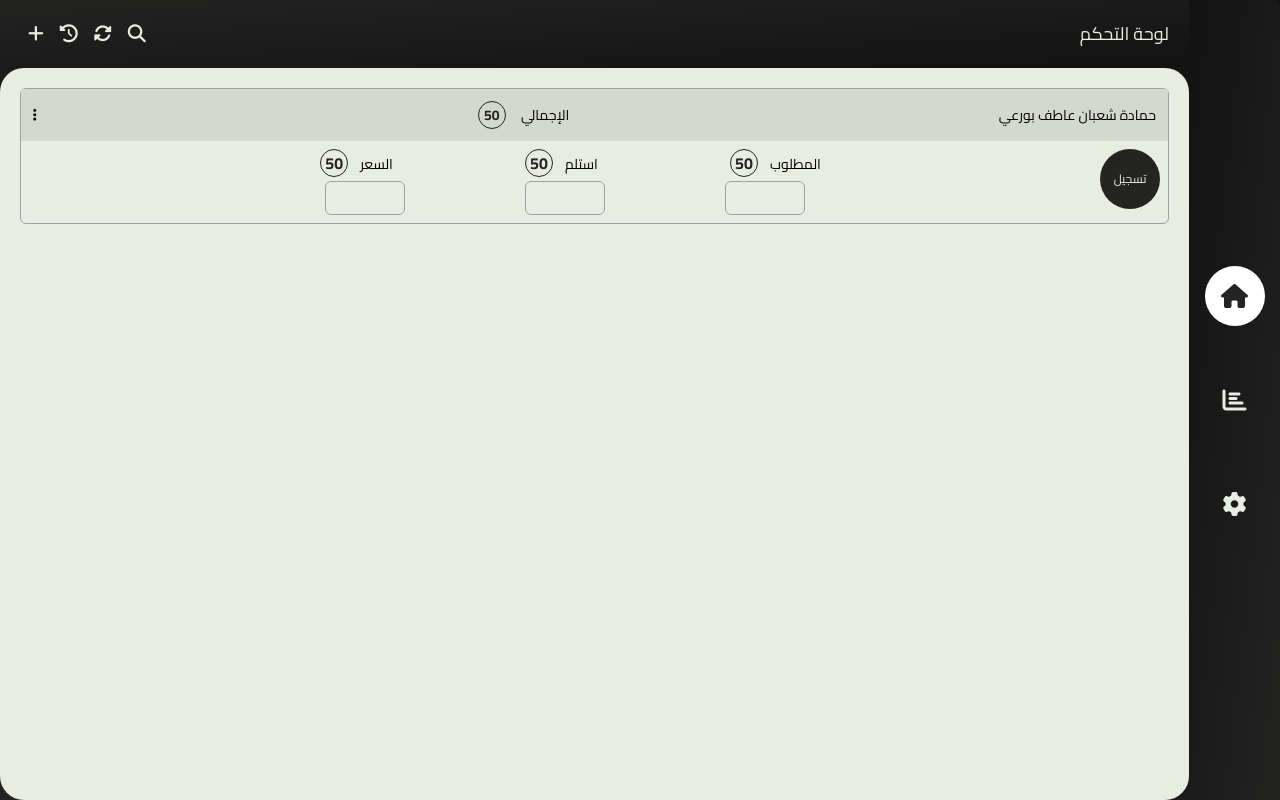
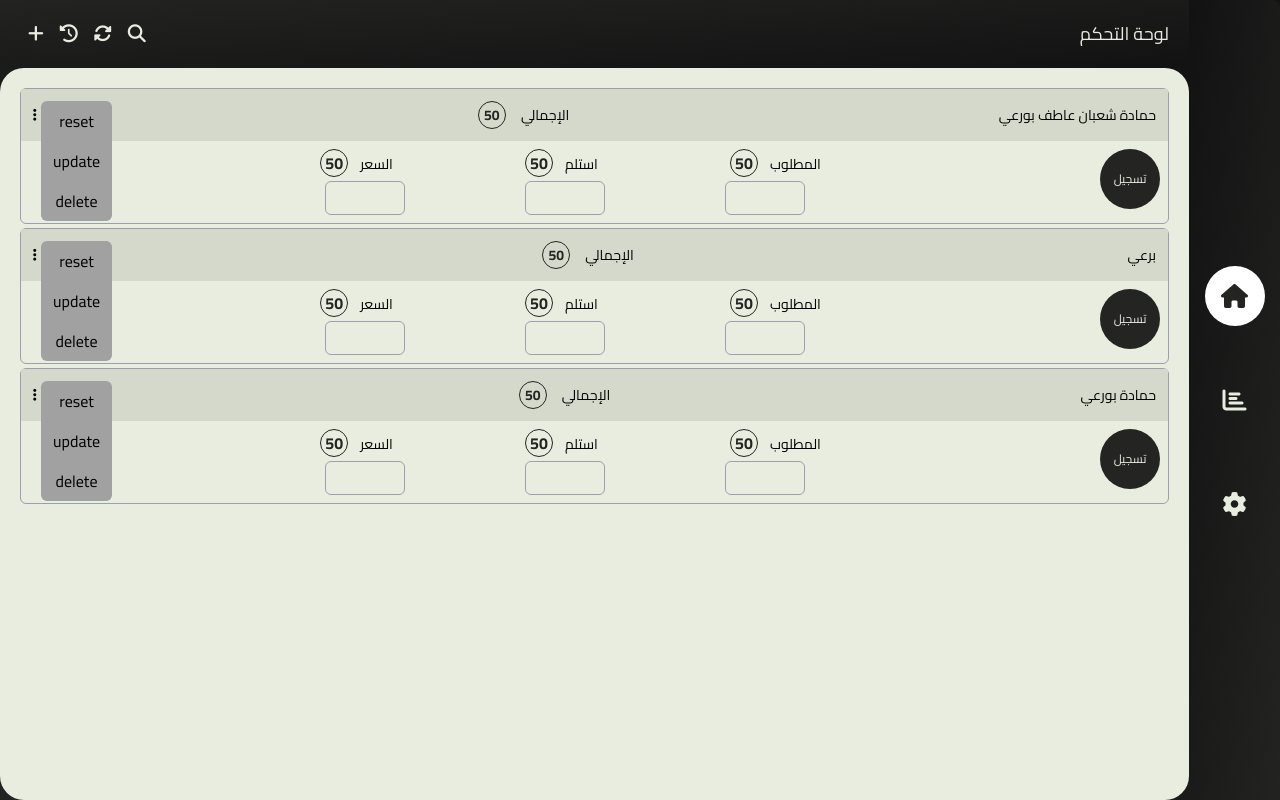
Before and after one commit to menady0/FlourSystemWeb, an Angular app in the folder frontend/: page /dashboard/home in a window 1280 px wide. Built offline with nearby package versions, Linux system fonts and the light colour scheme; sample sign-in values are in the browser's storage.

Commit message:
additional btn included & prepared home component for records

```diff
--- a/frontend/src/app/Components/dashboard/dash-content/home/home.component.html
+++ b/frontend/src/app/Components/dashboard/dash-content/home/home.component.html
@@ -1,23 +1,26 @@
 <!-- Box -->
-<div class="border border-gray-400 rounded-md mb-1 relative">
+<div *ngFor="let record of records"
+class="border border-gray-400 rounded-md mb-1 relative">
   <!-- DropDown -->
-  <div class="absolute top-8 left-5 bg-neutral-400 flex flex-col px-3 rounded-md h-0 overflow-hidden">
-    <button class="my-1">reset</button>
-    <button class="my-1">update</button>
-    <button class="my-1">delete</button>
+  <div class="absolute top-3 left-5 bg-neutral-400 flex flex-col rounded-md overflow-hidden h-auto transition-all duration-300"  [class.max-h-0]="!record.showDropdown"
+  [class.max-h-[165px]]="record.showDropdown">
+    <button class="hover:bg-green-primary transition duration-300 px-3 py-2" (click)="resetRecord(record)">reset</button>
+    <button class="hover:bg-green-primary transition duration-300 px-3 py-2" (click)="updateRecord(record)">update</button>
+    <button class="hover:bg-green-primary transition duration-300 px-3 py-2" (click)="deleteRecord(record)">delete</button>
   </div>
   <!-- Box Header -->
   <div class="bg-[#D4D9CB] flex justify-between items-center p-3 text-sm">
     <div>
-      <p>حمادة شعبان عاطف بورعي</p>
+      <p>{{ record.name }}</p>
     </div>
     <div>
       <p>
-        الإجمالي <span
-          class="inline-flex items-center justify-center mx-3 border border-dark-primary rounded-full text-dark-primary w-7 h-7 font-bold">50</span>
+        الإجمالي
+        <span
+          class="inline-flex items-center justify-center mx-3 border border-dark-primary rounded-full text-dark-primary w-7 h-7 font-bold">{{ record.total }}</span>
       </p>
     </div>
-    <button><i class="fa-solid fa-ellipsis-vertical"></i></button>
+    <button (click)="toggleDropdown(record)"><i class="fa-solid fa-ellipsis-vertical"></i></button>
   </div>
   <!-- Box Body -->
   <div class="flex justify-between p-2">
@@ -33,17 +36,17 @@
         <p>
           <span class="text-sm">المطلوب</span>
           <span
-            class="inline-flex items-center justify-center mx-3 border border-dark-primary rounded-full text-dark-primary w-7 h-7 font-bold">50</span>
+            class="inline-flex items-center justify-center mx-3 border border-dark-primary rounded-full text-dark-primary w-7 h-7 font-bold">{{ record.required }}</span>
         </p>
         <p>
           <span class="text-sm">استلم</span>
           <span
-            class="inline-flex items-center justify-center mx-3 border border-dark-primary rounded-full text-dark-primary w-7 h-7 font-bold">50</span>
+            class="inline-flex items-center justify-center mx-3 border border-dark-primary rounded-full text-dark-primary w-7 h-7 font-bold">{{ record.received }}</span>
         </p>
         <p>
           <span class="text-sm">السعر</span>
           <span
-            class="inline-flex items-center justify-center mx-3 border border-dark-primary rounded-full text-dark-primary w-7 h-7 font-bold">50</span>
+            class="inline-flex items-center justify-center mx-3 border border-dark-primary rounded-full text-dark-primary w-7 h-7 font-bold">{{ record.price }}</span>
         </p>
       </div>
       <!-- Inputs -->
@@ -55,3 +58,4 @@
     </div>
   </div>
 </div>
+<app-toast [message]="toastMessage" [type]="toastType"></app-toast>
--- a/frontend/src/app/Components/dashboard/dash-content/home/home.component.ts
+++ b/frontend/src/app/Components/dashboard/dash-content/home/home.component.ts
@@ -1,13 +1,76 @@
+import { CommonModule } from '@angular/common';
 import { Component } from '@angular/core';
+import { ToastComponent } from '../../../toast/toast.component';
 
 @Component({
   selector: 'app-home',
-  imports: [],
+  imports: [CommonModule, ToastComponent],
   templateUrl: './home.component.html',
   styleUrl: './home.component.css'
 })
 export class HomeComponent {
-  expandDropDown(){
 
+records: RecordItem[] = [
+    {
+      id: 1,
+      name: 'حمادة شعبان عاطف بورعي',
+      total: 50,
+      required: 50,
+      received: 50,
+      price: 50,
+      showDropdown: false,
+    },
+    {
+      id: 2,
+      name: 'برعي',
+      total: 50,
+      required: 50,
+      received: 50,
+      price: 50,
+      showDropdown: false,
+    },
+    {
+      id: 3,
+      name: 'حمادة بورعي',
+      total: 50,
+      required: 50,
+      received: 50,
+      price: 50,
+      showDropdown: false,
+    },
+  ];
+
+  toastMessage = '';
+  toastType: 'error' | 'success' | 'info' | 'warning' = 'error';
+
+  toggleDropdown(record: RecordItem) {
+    this.records.forEach(element => {
+      if(element.showDropdown && element.id != record.id){
+        element.showDropdown = false;
+      }
+    });
+    record.showDropdown = !record.showDropdown;
+  }
+
+  resetRecord(record: RecordItem) {
+    this.toastType = 'info';
+    this.toastMessage = `record name: ${record.name}`;
+  }
+
+  updateRecord(record: RecordItem) {
+    console.log('Update', record);
+  }
+
+  deleteRecord(record: RecordItem) {
+    console.log('Delete', record);
   }
 }
+export interface RecordItem {
+  id: number;
+  name: string;
+  total: number;
+  required: number;
+  received: number;
+  price: number;
+  showDropdown: boolean;
+}
```
